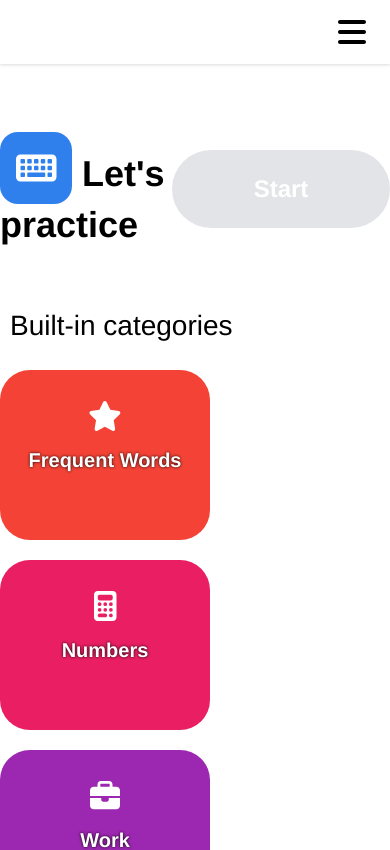
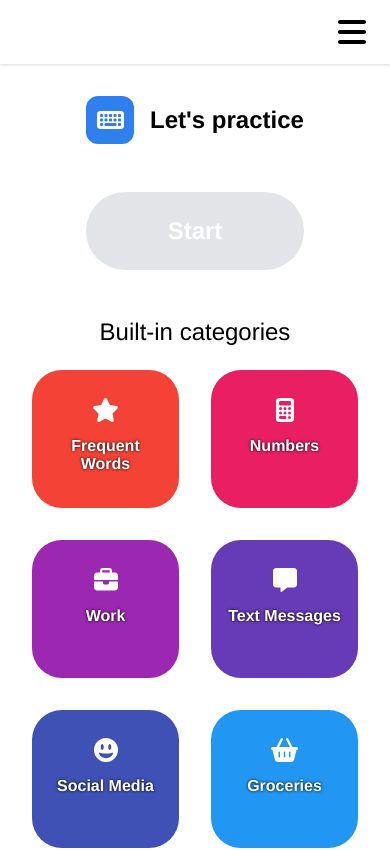
Before and after one commit to project-qwerty/project-qwerty, a Vue app: page /select-categories in a window 390 px wide. Shown: the top 850 px of the page. Built offline with nearby package versions, Linux system fonts and the light colour scheme.

Commit message:
Made Select Categories page responsive

```diff
--- a/src/assets/css/global.css
+++ b/src/assets/css/global.css
@@ -22,7 +22,8 @@
   --material-colour-13: #ff9800;
   --material-colour-14: #ff5722;
 
-  --sidebar-width: 280px;
+  --margin-vertical: 3rem;
+  --side-nav-width: 280px;
 }
 
 #app {
@@ -69,7 +70,8 @@ button {
 /* global classes */
 
 .page-content {
-  margin-top: 6rem;
+  margin-top: calc(var(--margin-vertical) * 2);
+  padding: 0 2rem;
   z-index: 1;
 }
 
@@ -91,7 +93,9 @@ button {
 
 @media (min-width: 1024px) {
   .page-content {
+    margin-top: var(--margin-vertical);
     padding: 0 48px 96px 48px;
+    width: 100%;
   }
 
   .page-layout {
--- a/src/components/ActionButton.vue
+++ b/src/components/ActionButton.vue
@@ -67,6 +67,7 @@
 <style scoped>
   .button-wrapper {
     display: inline-block;
+    margin-bottom: var(--margin-vertical);
   }
 
   button {
@@ -76,19 +77,12 @@
 
     border-radius: 2em;
 
-    padding: 1em;
-    padding-left: 2em;
-    padding-right: 2em;
-
+    padding: 1em 2em;
     min-width: 5em;
 
     color: var(--this-foreground-colour);
     background-color: var(--this-background-colour);
     border: solid 1px var(--this-border-colour);
-  }
-
-  .icon {
-    margin-right: 0.5em;
   }
 
   .text {
--- a/src/components/IconHeader.vue
+++ b/src/components/IconHeader.vue
@@ -39,23 +39,28 @@
 
 
 <style scoped>
+  div {
+    align-items: center;
+    display: flex;
+    justify-content: center;
+    margin-bottom: var(--margin-vertical);
+  }
+
   .major {
     font-weight: bold;
-    font-size: 36px;
-    margin-top: 36px;
-    margin-bottom: 36px;
+    font-size: 24px;
   }
 
   .minor {
-    font-size: 28px;
-    margin-top: 28px;
-    margin-bottom: 28px;
+    font-size: 24px;
+    margin-bottom: calc(var(--margin-vertical) / 2);
   }
 
   .icon {
-    display: inline-flex;
+    align-items: center;
+    display: flex;
     justify-content: center;
-    align-items: center;
+    margin-right: 1rem;
   }
 
   .coloured-icon {
@@ -69,7 +74,14 @@
     background-color: var(--icon-colour);
   }
 
-  .text {
-    margin-left: 10px;
+  @media (min-width: 1024px) {
+    .major {
+      font-weight: bold;
+      font-size: 36px;
+    }
+
+    .minor {
+      font-size: 28px;
+    }
   }
 </style>
--- a/src/components/Nav.vue
+++ b/src/components/Nav.vue
@@ -175,8 +175,8 @@
     .nav-container {
       border-right: solid 1px var(--faint-colour);
       position: relative;
-      min-width: var(--sidebar-width);
-      width: var(--sidebar-width);
+      min-width: var(--side-nav-width);
+      width: var(--side-nav-width);
     }
   }
 
--- a/src/components/ToggleTile.vue
+++ b/src/components/ToggleTile.vue
@@ -112,9 +112,9 @@
     left: 10px;
 
     /* shape */
-    width: 40px;
-    height: 40px;
-    border-radius: 20px;
+    width: 2rem;
+    height: 2rem;
+    border-radius: 50%;
 
     background-color: var(--primary-colour);
 
@@ -133,4 +133,11 @@
   .text {
     font-weight: bold;
   }
+
+  @media (min-width: 1024px) {
+    .selected-check {
+      width: 40px;
+      height: 40px;
+    }
+  }
 </style>
--- a/src/views/SelectCategories.vue
+++ b/src/views/SelectCategories.vue
@@ -19,6 +19,7 @@
 
       <IconHeader text="Built-in categories" />
 
+      <div class="tiles-wrapper">
         <div class="tiles">
           <ToggleTile
               v-for="(categoryName, index) in builtInCategories" v-bind:key="index"
@@ -29,9 +30,11 @@
               :enabled="builtInSelected.includes(categoryName)"
               v-on:update="builtInCategoryClicked($event)" />
         </div>
+      </div>
 
       <IconHeader text="Custom categories" />
 
+      <div class="tiles-wrapper">
         <div class="tiles">
           <ToggleTile
               v-for="(categoryName, index) in customCategories" v-bind:key="index"
@@ -40,6 +43,7 @@
               :colour="Colours.stringToColour(categoryName)"
               :enabled="customSelected.includes(categoryName)"
               v-on:update="customCategoryClicked($event)" />
+        </div>
       </div>
     </div>
   </div>
@@ -115,29 +119,58 @@
 
 <style scoped>
   header {
+    align-items: center;
+    display: flex;
+    flex-direction: column;
+  }
+
+  .start-button {
+    font-size: 24px;
+    display: flex;
+    align-items: center;
+  }
+
+  .tile {
+    font-size: 1rem;
+    height: 8rem;
+    max-width: 10rem;
+  }
+
+  .tiles {
+    column-gap: 2rem;
+    display: grid;
+    grid-template-columns: 1fr 1fr;
+    margin-bottom: var(--margin-vertical);
+    row-gap: 2rem;
+  }
+
+  .tiles-wrapper {
+    display: flex;
+    flex-direction: row;
+    justify-content: center;
+  }
+
+  @media (min-width: 600px) {
+    .tiles {
+      grid-template-columns: 1fr 1fr 1fr;
+    }
+  }
+
+  @media (min-width: 1024px) {
+    header {
       display: flex;
       flex-direction: row;
       justify-content: space-between;
     }
 
-  .start-button {
-    font-size: 24px;
-
-    display: flex;
-    align-items: center;
+    .tile {
+      font-size: 20px;
+      height: 10rem;
+      min-width: 12rem;
     }
 
     .tiles {
-    display: flex;
-    flex-direction: row;
-    flex-wrap: wrap;
-    gap: 20px;
+      grid-template-columns: 1fr 1fr 1fr 1fr;
     }
-
-  .tile {
-    font-size: 20px;
-
-    width: 10em;
-    height: 8em;
   }
 </style>
```
Lines whose indentation alone changed are shown as unchanged.
